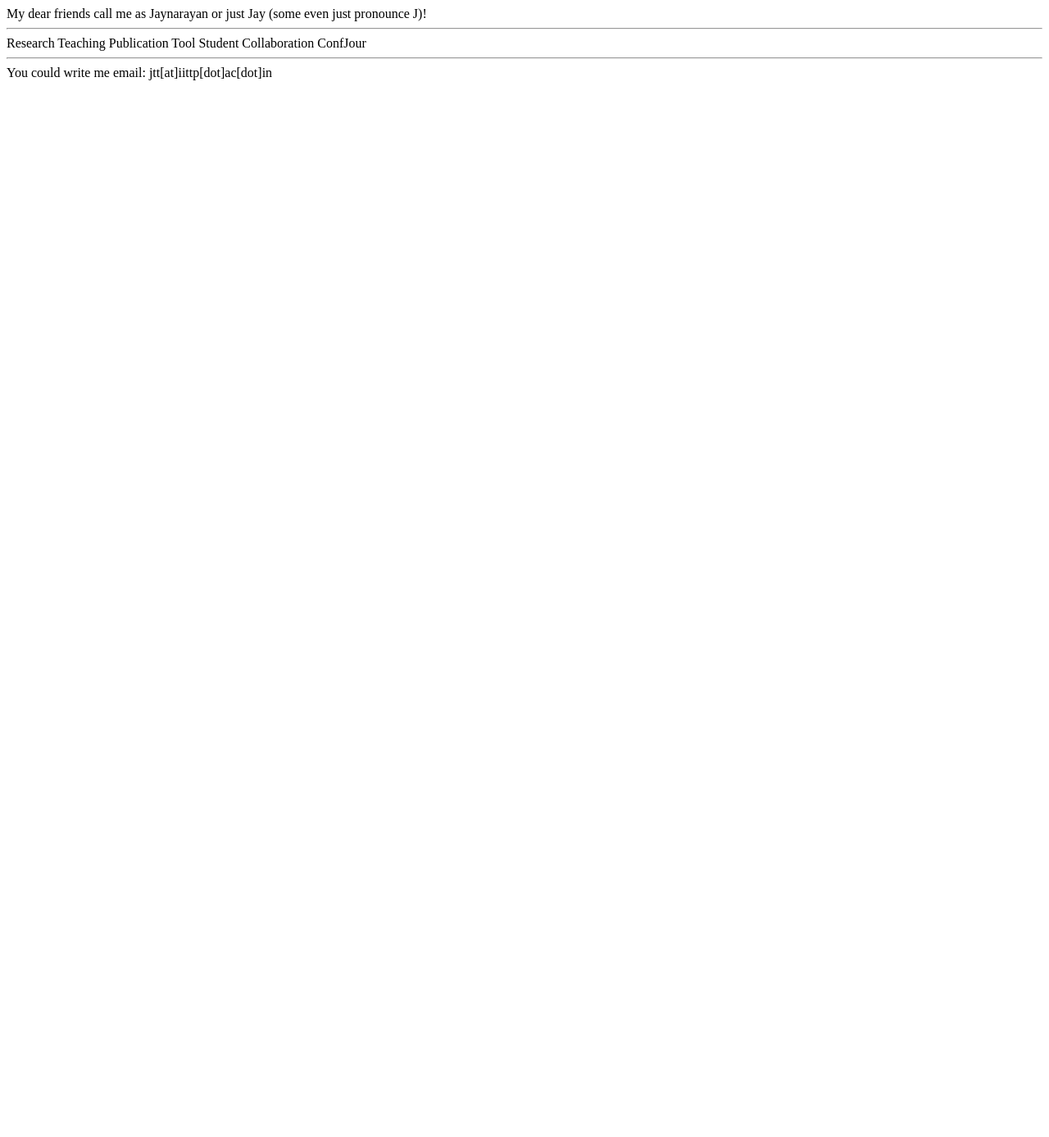
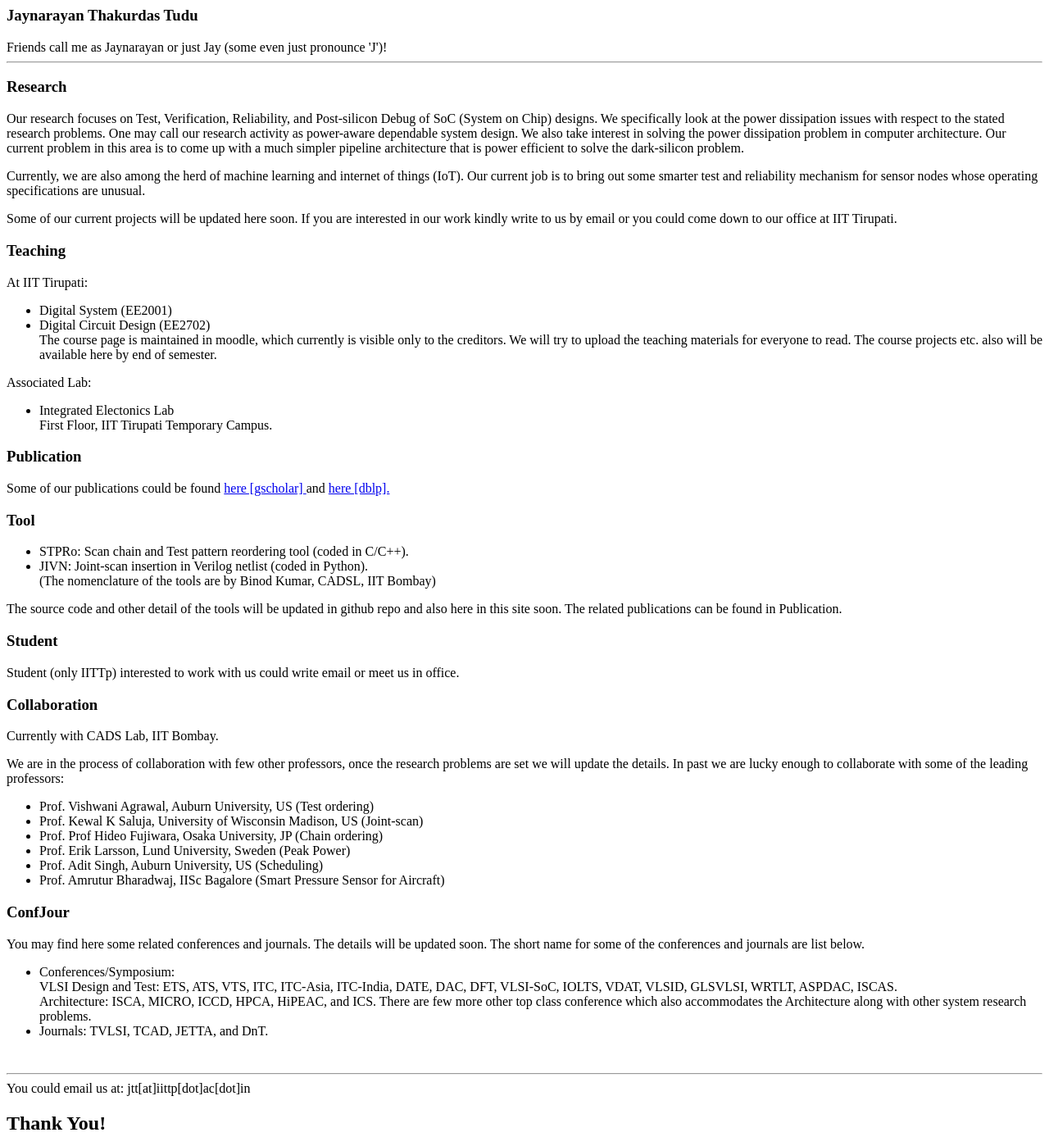
Before and after one commit to jayresearch/jayresearch.github.io, a plain HTML site: page index.html in a window 1280 px wide. Shown: the whole page at 82% size. Before the commit the page ends 800 px from the top, so only its background shows below. Drawn offline with Linux system fonts and the light colour scheme.

Commit message:
index file changed

```diff
--- a/index.html
+++ b/index.html
@@ -1,10 +1,95 @@
 <html>
-My dear friends call me as Jaynarayan or just Jay (some even just pronounce J)! <br>
+<h3>Jaynarayan Thakurdas Tudu </h3>
+Friends call me as Jaynarayan or just Jay (some even just pronounce 'J')! <br>
+
 
 <hr>
-Research Teaching Publication Tool Student Collaboration ConfJour <br>
+<h3> Research </h3>
+<p>
+Our research focuses on Test, Verification, Reliability, and Post-silicon Debug of SoC (System on Chip) designs. We
+specifically look at the power dissipation issues with respect to the stated research problems. One may
+call our research activity as power-aware dependable system design. We also take interest in solving the
+power dissipation problem in computer architecture. Our current problem in this area is to come up with a
+much simpler pipeline architecture that is power efficient to solve the dark-silicon problem.
+</p>
+
+<p>Currently, we are also among the herd of machine learning and internet of things (IoT). Our current job is
+to bring out some smarter test and reliability mechanism for sensor nodes whose operating specifications are
+unusual.
+</p>
+
+<p>
+Some of our current projects will be updated here soon. If you are interested in our work kindly write to us by email
+or you could come down to our office at IIT Tirupati.
+</p>
+
+<h3> Teaching </h3>
+At IIT Tirupati: <br>
+<ul>
+ <li> Digital System (EE2001) </li>
+ <li> Digital Circuit Design (EE2702) </li>
+ The course page is maintained in moodle, which currently is visible only to the creditors. We will try to
+upload the teaching materials for everyone to read. The course projects etc. also will be available here
+by end of semester.
+</ul>
+
+Associated Lab: <br>
+<ul>
+ <li> Integrated Electonics Lab <br>
+ First Floor, IIT Tirupati Temporary Campus. </li>
+</ul>
+<h3> Publication </h3>
+
+Some of our publications could be found
+<a href="https://scholar.google.co.in/citations?user=dEQ9NFcAAAAJ&hl=en&oi=ao" target="_blank"> here [gscholar] </a> and
+<a href="https://dblp.uni-trier.de/pers/hd/t/Tudu:Jaynarayan_T=" target="_blank"> here [dblp].</a>
+
+<h3> Tool </h3>
+<ul>
+ <li> STPRo: Scan chain and Test pattern reordering tool (coded in C/C++). </li>
+ <li> JIVN: Joint-scan insertion in Verilog netlist (coded in Python). </li>
+(The nomenclature of the tools are by Binod Kumar, CADSL, IIT Bombay) <br>
+</ul>
+
+<p> The source code and other detail of the tools will be updated in github repo and also here in this site
+soon. The related publications can be found in Publication.</p>
+
+<h3> Student </h3>
+
+ Student (only IITTp) interested to work with us could write email or meet us in office. <br>
+
+<h3> Collaboration </h3>
+
+<p> Currently with CADS Lab, IIT Bombay.</p>
+<p> We are in the process of collaboration with few other professors, once the research problems are set we will
+update the details. In past we are lucky enough to collaborate with some of the leading professors:
+  <ul>
+<li> Prof. Vishwani Agrawal, Auburn University, US (Test ordering)
+<li> Prof. Kewal K Saluja, University of Wisconsin Madison, US (Joint-scan)
+<li> Prof. Prof Hideo Fujiwara, Osaka University, JP (Chain ordering)
+<li> Prof. Erik Larsson, Lund University, Sweden (Peak Power)
+<li> Prof. Adit Singh, Auburn University, US (Scheduling)
+<li> Prof. Amrutur Bharadwaj, IISc Bagalore (Smart Pressure Sensor for Aircraft)
+</ul>
+</p>
+
+<h3> ConfJour </h3>
+
+ <p> You may find here some related conferences and journals. The details will be updated soon. The short name
+for some of the conferences and journals are list below. </p>
+<ul>
+  <li> Conferences/Symposium: <br> VLSI Design and Test: ETS, ATS, VTS, ITC, ITC-Asia, ITC-India, DATE, DAC, DFT, VLSI-SoC, IOLTS, VDAT, VLSID, GLSVLSI,
+WRTLT, ASPDAC, ISCAS. <br> Architecture: ISCA, MICRO, ICCD, HPCA, HiPEAC, and ICS. There are few more other
+top class conference which also accommodates the Architecture along with other system research problems.
+  <li> Journals: TVLSI, TCAD, JETTA, and DnT.
+</ul>
+
+<br>
 <hr>
 
-You could write me email: jtt[at]iittp[dot]ac[dot]in
+You could email us at: jtt[at]iittp[dot]ac[dot]in
 
+
+
+<h2> Thank You! </h2>
 </html>
```
